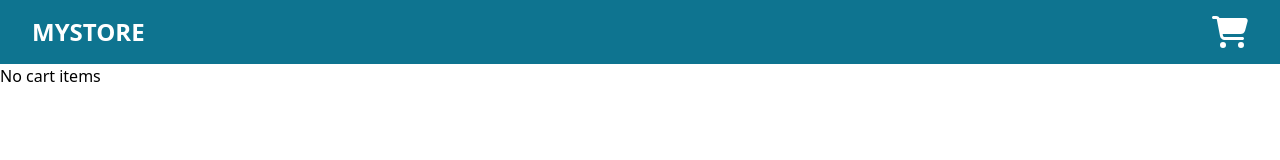
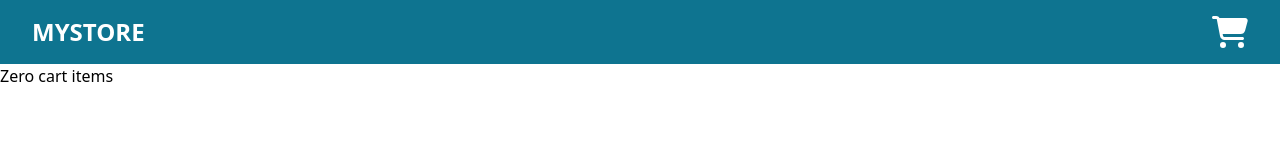
Before and after one commit to HamzaAsif159/e-commerce-store, a React (Vite) app: page /cart in a window 1280 px wide. Shown: the top 160 px of the page. Built offline with nearby package versions, Linux system fonts and the light colour scheme.

Commit message:
updated files

```diff
--- a/src/components/Cart.jsx
+++ b/src/components/Cart.jsx
@@ -1,5 +1,5 @@
 import React from "react"
 
 export default function Cart() {
-  return <div>No cart items</div>
+  return <div>Zero cart items</div>
 }
--- a/src/components/ProductListing.jsx
+++ b/src/components/ProductListing.jsx
@@ -29,16 +29,16 @@ export default function ProductListing() {
         class="w-64 p-2 flex flex-col items-center bg-white border border-gray-200 rounded-lg shadow-md"
         key={id}
       >
-        <Link to={`/product/${id}`}>
-          <img class="rounded-t-lg" src={image} className="h-48 item" />
-          <div class="p-5">
+        <img class="rounded-t-lg" src={image} className="h-48 item" />
+        <div class="p-5">
+          <Link to={`/product/${id}`}>
             <h5 class="mb-2 text-xl font-bold tracking-tight text-gray-900">
               {title}
             </h5>
             <p class="mb-3 font-semibold text-gray-700 ">Price: ${price}</p>
             <p class="mb-3 font-normal text-gray-700 ">{category}</p>
-          </div>
-        </Link>
+          </Link>
+        </div>
       </div>
     )
   })
```
